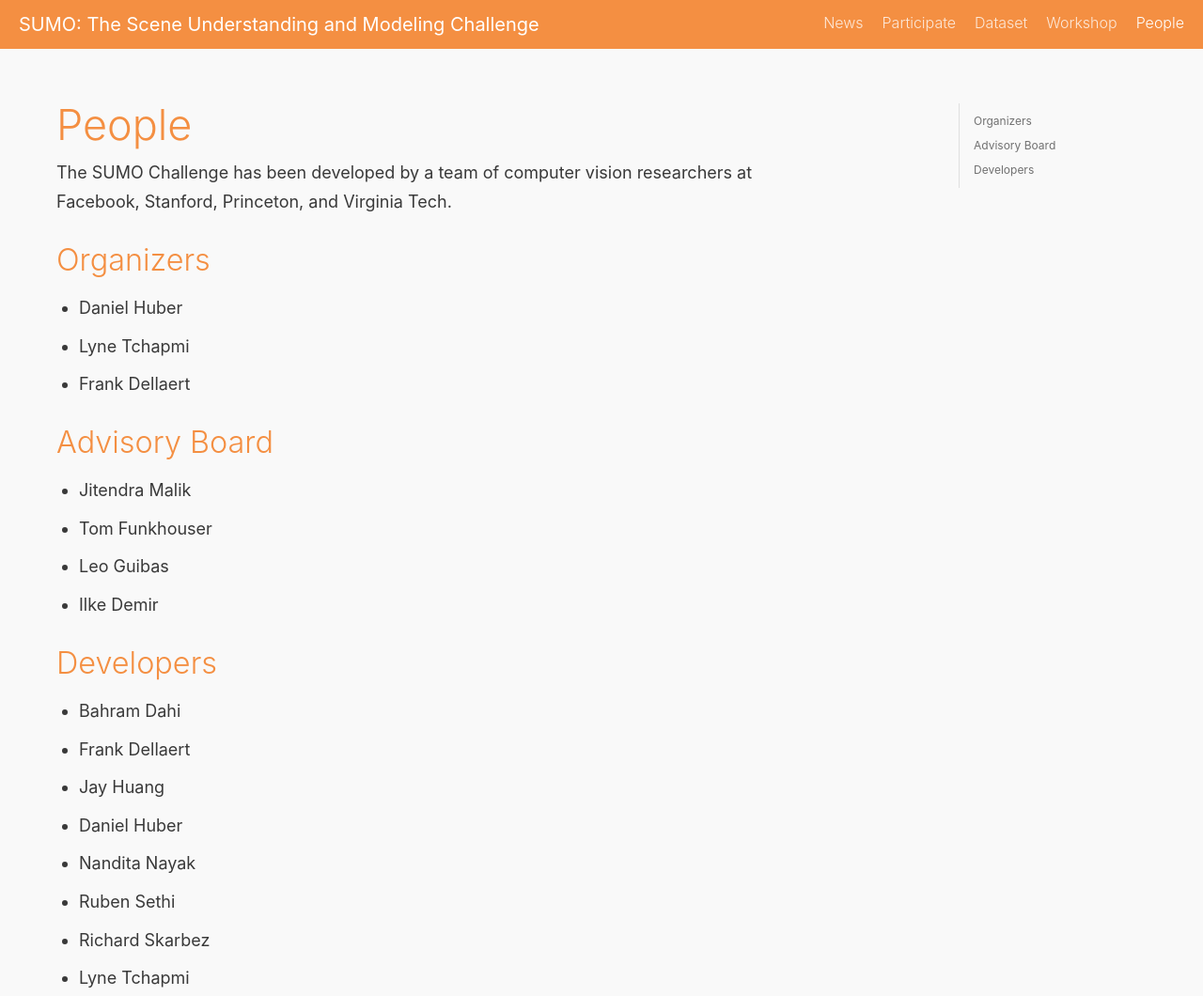
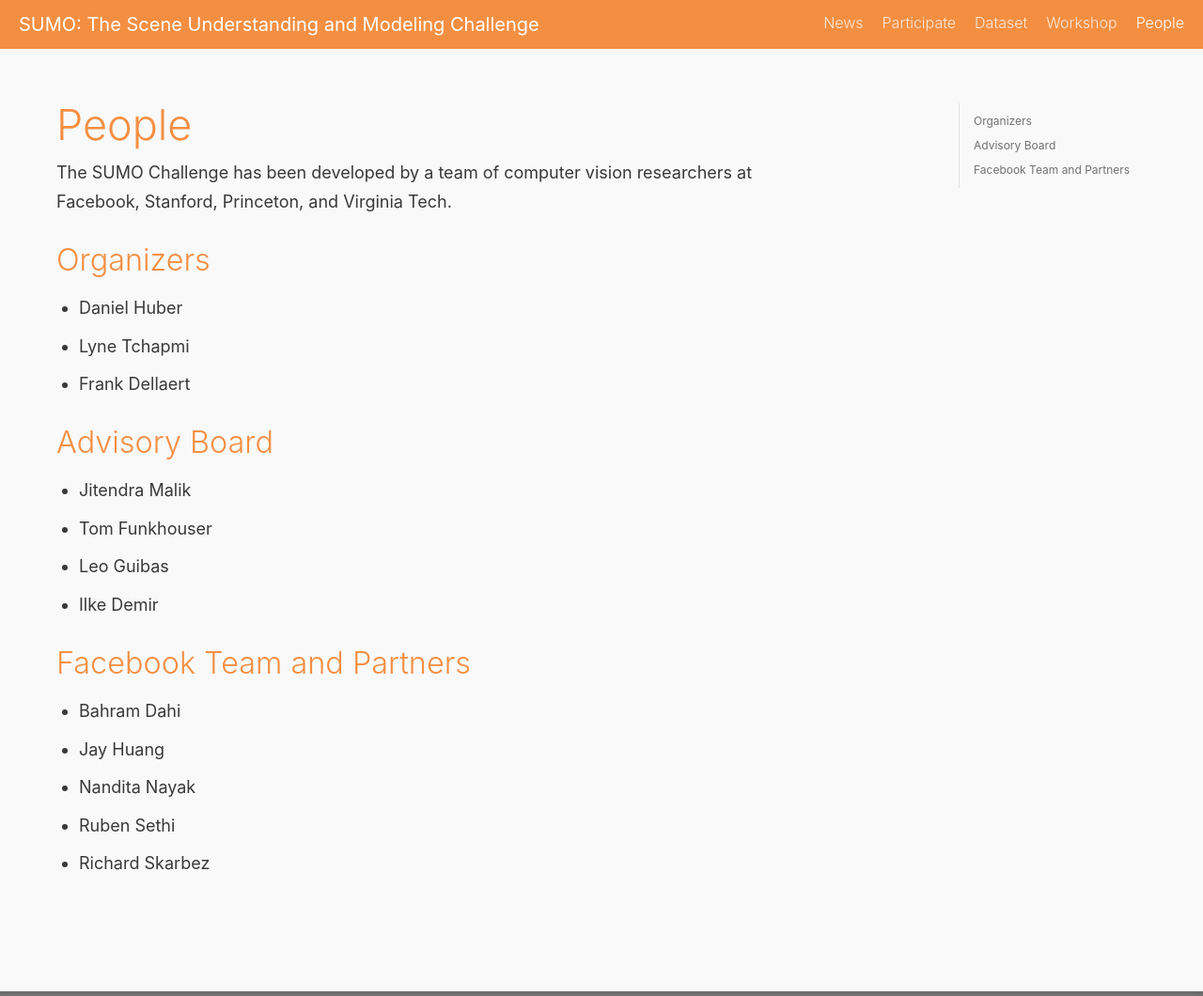
Before and after one commit to facebookresearch/sumo-challenge, a plain HTML site: page docs/people.html in a window 1280 px wide. Shown: the top 1060 px of the page at 94% size. Drawn offline with nearby package versions, Linux system fonts and the light colour scheme.

Commit message:
Deploy website
Deploy website version based on 2b8e62721c10fccf296431d9ad6025bdb5599c9a

```diff
--- a/docs/people.html
+++ b/docs/people.html
@@ -12,15 +12,12 @@
 <li>Leo Guibas</li>
 <li>Ilke Demir</li>
 </ul>
-<h2><a class="anchor" aria-hidden="true" id="developers"></a><a href="#developers" aria-hidden="true" class="hash-link"><svg class="hash-link-icon" aria-hidden="true" height="16" version="1.1" viewBox="0 0 16 16" width="16"><path fill-rule="evenodd" d="M4 9h1v1H4c-1.5 0-3-1.69-3-3.5S2.55 3 4 3h4c1.45 0 3 1.69 3 3.5 0 1.41-.91 2.72-2 3.25V8.59c.58-.45 1-1.27 1-2.09C10 5.22 8.98 4 8 4H4c-.98 0-2 1.22-2 2.5S3 9 4 9zm9-3h-1v1h1c1 0 2 1.22 2 2.5S13.98 12 13 12H9c-.98 0-2-1.22-2-2.5 0-.83.42-1.64 1-2.09V6.25c-1.09.53-2 1.84-2 3.25C6 11.31 7.55 13 9 13h4c1.45 0 3-1.69 3-3.5S14.5 6 13 6z"></path></svg></a>Developers</h2>
+<h2><a class="anchor" aria-hidden="true" id="facebook-team-and-partners"></a><a href="#facebook-team-and-partners" aria-hidden="true" class="hash-link"><svg class="hash-link-icon" aria-hidden="true" height="16" version="1.1" viewBox="0 0 16 16" width="16"><path fill-rule="evenodd" d="M4 9h1v1H4c-1.5 0-3-1.69-3-3.5S2.55 3 4 3h4c1.45 0 3 1.69 3 3.5 0 1.41-.91 2.72-2 3.25V8.59c.58-.45 1-1.27 1-2.09C10 5.22 8.98 4 8 4H4c-.98 0-2 1.22-2 2.5S3 9 4 9zm9-3h-1v1h1c1 0 2 1.22 2 2.5S13.98 12 13 12H9c-.98 0-2-1.22-2-2.5 0-.83.42-1.64 1-2.09V6.25c-1.09.53-2 1.84-2 3.25C6 11.31 7.55 13 9 13h4c1.45 0 3-1.69 3-3.5S14.5 6 13 6z"></path></svg></a>Facebook Team and Partners</h2>
 <ul>
 <li>Bahram Dahi</li>
-<li>Frank Dellaert</li>
 <li>Jay Huang</li>
-<li>Daniel Huber</li>
 <li>Nandita Nayak</li>
 <li>Ruben Sethi</li>
 <li>Richard Skarbez</li>
-<li>Lyne Tchapmi</li>
 </ul>
-</span></div></article></div><div class="docs-prevnext"></div></div></div><nav class="onPageNav"><ul class="toc-headings"><li><a href="#organizers">Organizers</a></li><li><a href="#advisory-board">Advisory Board</a></li><li><a href="#developers">Developers</a></li></ul></nav></div><footer class="nav-footer" id="footer"><section class="copyright">Copyright © 2018 Facebook, Inc.</section></footer></div></body></html>
+</span></div></article></div><div class="docs-prevnext"></div></div></div><nav class="onPageNav"><ul class="toc-headings"><li><a href="#organizers">Organizers</a></li><li><a href="#advisory-board">Advisory Board</a></li><li><a href="#facebook-team-and-partners">Facebook Team and Partners</a></li></ul></nav></div><footer class="nav-footer" id="footer"><section class="copyright">Copyright © 2018 Facebook, Inc.</section></footer></div></body></html>
```
